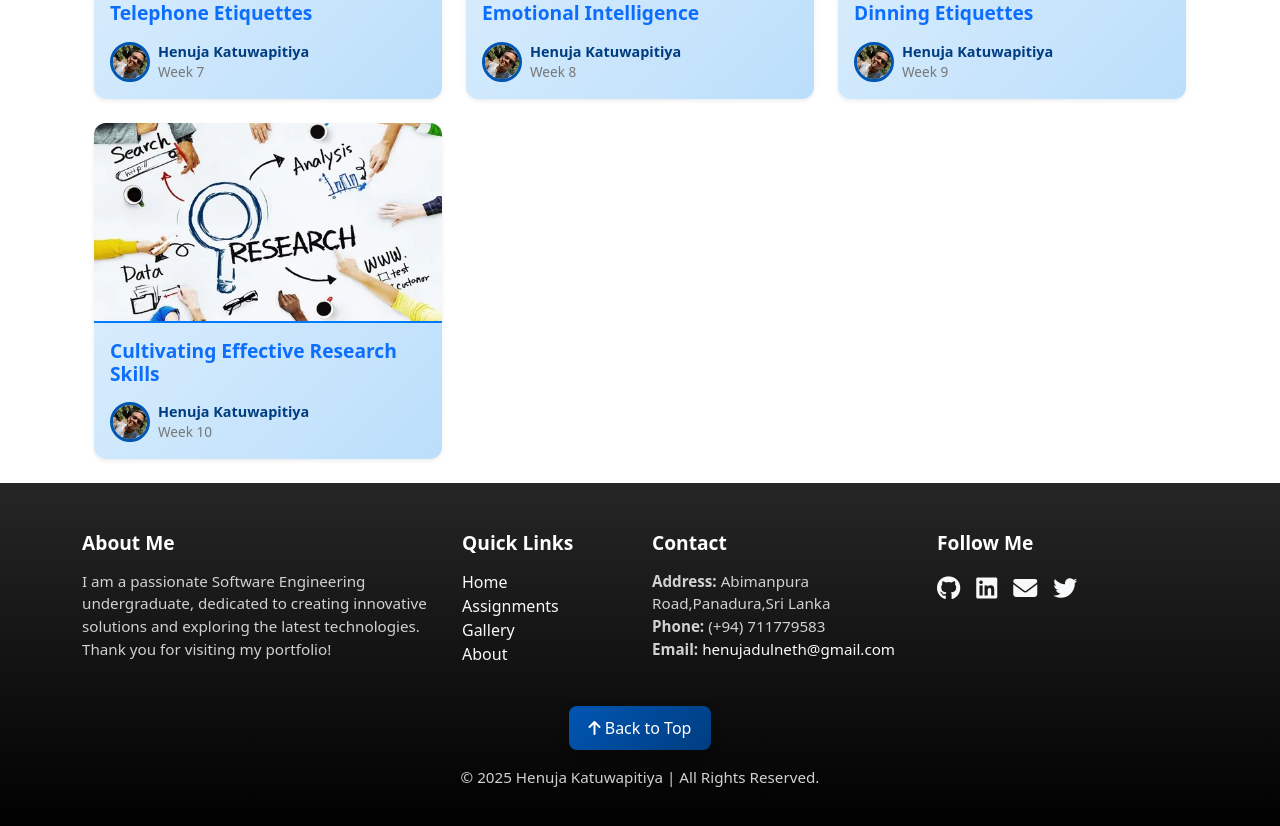
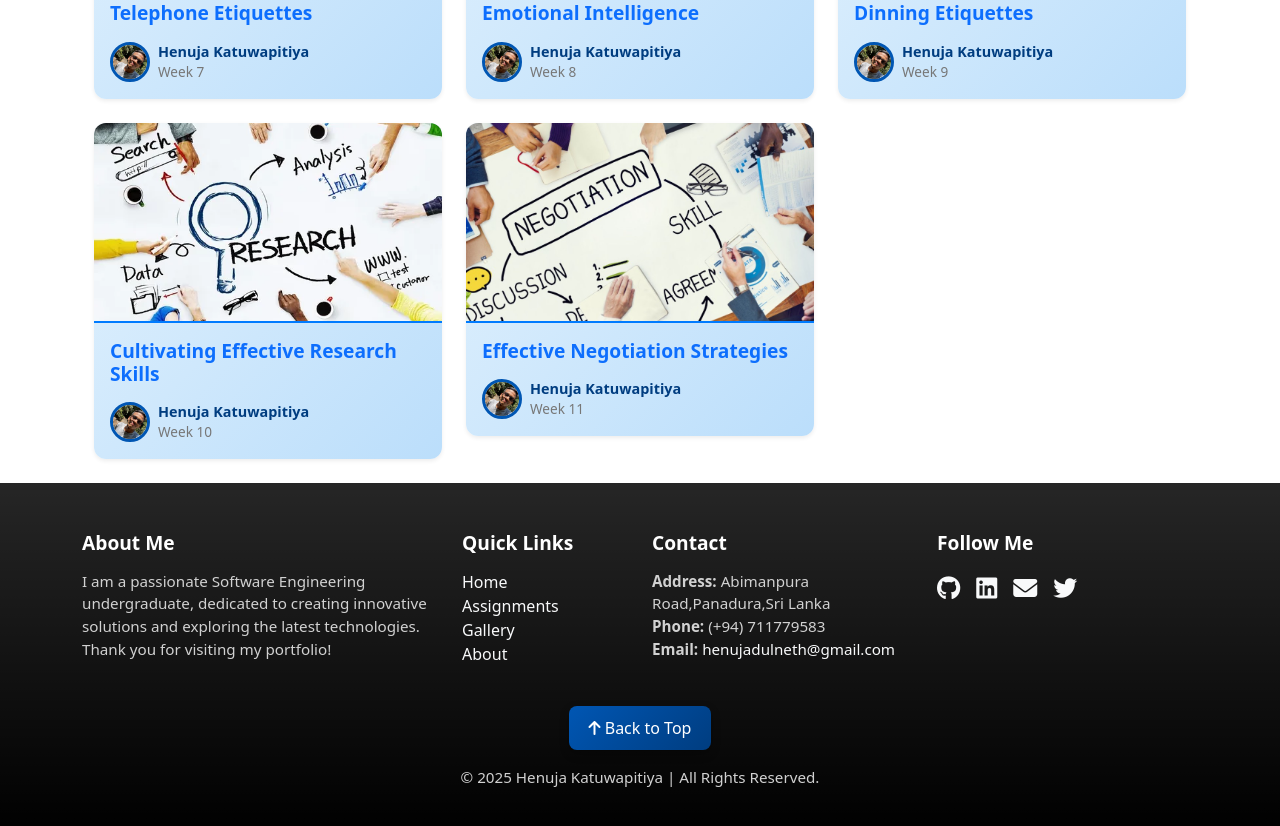
Before and after one commit to Henuja490/PS_portfolio, a React (Create React App) app: page /PS_portfolio/assignment in a window 1280 px wide. Shown: the part 1440-2266 px from the top of the page. Built offline with nearby package versions, Linux system fonts and the light colour scheme.

Commit message:
Chapter 11

```diff
--- a/src/components/Assignment.tsx
+++ b/src/components/Assignment.tsx
@@ -15,6 +15,7 @@ import Week7 from './assets/9.webp';
 import Week8 from './assets/week8.jpg';
 import Week9 from './assets/holiday_meal_142589503.webp';
 import Week10 from './assets/1709901302504 (1).png';
+import Week11 from './assets/Week11.jpeg';
 type BlogPost = {
   id: number;
   title: string;
@@ -101,6 +102,13 @@ const blogPosts: BlogPost[] = [
       date: 'Week 10',
       image: Week10, // New blog image
       authorImage: authorImage,
+    },{
+      id: 11,
+      title: 'Effective Negotiation Strategies',
+      author: 'Henuja Katuwapitiya',
+      date: 'Week 11',
+      image: Week11, // New blog image
+      authorImage: authorImage,
     }
 
 ];
--- a/src/components/BlogDetails.tsx
+++ b/src/components/BlogDetails.tsx
@@ -22,6 +22,7 @@ import image8 from './assets/work.jpg';
 import image9 from './assets/work2.jpg';
 import din2 from './assets/din2.jpg';
 import din3 from './assets/din3.jpg';
+import negotiationImage from './assets/nego.jpg';
 
 type BlogPost = {
   id: number;
@@ -794,6 +795,88 @@ const blogPosts: BlogPost[] = [
           </div>
         </div>
       </section>`
+  },{
+    id: 11,
+    content: `<section class="container mt-4" data-aos="fade-up">
+        <h1 class="fw-bold text-primary text-center" data-aos="fade-up" data-aos-delay="100">Effective Negotiation Strategies</h1>
+        <p class="text-muted text-center" data-aos="fade-up" data-aos-delay="200">By Mr. Shenal</p><br>
+        <p class="fs-4 text-dark" data-aos="fade-up" data-aos-delay="300">
+          Negotiation is like a friendly game of give-and-take to reach an agreement that works for everyone. This chapter will teach you how to negotiate like a pro!
+        </p>
+        <ul class="list-unstyled text-start d-inline-block fs-5" data-aos="fade-up" data-aos-delay="400">
+          <li><i class="bi bi-check-circle-fill text-success"></i> <b>What is negotiation?</b></li>
+          <li><i class="bi bi-check-circle-fill text-success"></i> <b>How to prepare and set goals</b></li>
+          <li><i class="bi bi-check-circle-fill text-success"></i> <b>Tips to negotiate successfully</b></li>
+        </ul>
+
+        <div class="mt-4">
+          <div class="bg-white p-4 rounded shadow-lg" data-aos="fade-up" data-aos-delay="500">
+            <h4 class="fw-bold text-primary">What is Negotiation?</h4>
+            <p class="fs-5">
+              Negotiation is a conversation where two or more people work together to find a solution that makes everyone happy. It’s about listening, compromising, and solving problems.
+            </p>
+            <div class="row align-items-center mt-3">
+              <div class="col-lg-5">
+                <img src="${negotiationImage}" class="img-fluid rounded shadow-lg" alt="Negotiation Image" data-aos="zoom-in" data-aos-delay="600">
+              </div>
+              <div class="col-lg-7">
+                <p class="fs-5">
+                  This image shows people discussing ideas around a table, working together to reach an agreement.
+                </p>
+              </div>
+            </div>
+          </div><br>
+          <div class="bg-white p-4 rounded shadow-lg" data-aos="fade-up" data-aos-delay="700">
+            <h4 class="fw-bold text-primary">Prepare Thoroughly</h4>
+            <p class="fs-5">
+              Good preparation is the key to winning at negotiation. Here’s how to get ready:
+            </p>
+            <ul class="list-unstyled text-start d-inline-block fs-5">
+              <li><i class="bi bi-check-circle-fill text-success"></i> <b>Do Your Homework:</b> Learn all the facts about the topic.</li>
+              <li><i class="bi bi-check-circle-fill text-success"></i> <b>Know What Everyone Wants:</b> Figure out what’s important to you and the other side.</li>
+              <li><i class="bi bi-check-circle-fill text-success"></i> <b>Respect Cultures:</b> Understand different traditions or ways of talking.</li>
+              <li><i class="bi bi-check-circle-fill text-success"></i> <b>Learn About Money and Books:</b> Know the costs and read up on the topic.</li>
+              <li><i class="bi bi-check-circle-fill text-success"></i> <b>Check the Rules:</b> Make sure you know any laws that apply.</li>
+              <li><i class="bi bi-check-circle-fill text-success"></i> <b>Be Fair:</b> Always negotiate honestly and respectfully.</li>
+            </ul>
+          </div><br>
+          <div class="bg-white p-4 rounded shadow-lg" data-aos="fade-up" data-aos-delay="800">
+            <h4 class="fw-bold text-primary">Set Clear Goals</h4>
+            <p class="fs-5">Having clear goals keeps you focused during negotiation:</p>
+            <ul class="list-unstyled text-start d-inline-block fs-5">
+              <li><i class="bi bi-check-circle-fill text-success"></i> <b>Pick Your Top Goals:</b> Decide what matters most to you.</li>
+              <li><i class="bi bi-check-circle-fill text-success"></i> <b>Use Numbers:</b> Set specific targets, like a price or deadline.</li>
+              <li><i class="bi bi-check-circle-fill text-success"></i> <b>Know When to Walk Away:</b> Decide the point where you’ll stop if the deal isn’t good.</li>
+            </ul>
+          </div><br>
+          <div class="bg-white p-4 rounded shadow-lg" data-aos="fade-up" data-aos-delay="900">
+            <h4 class="fw-bold text-primary">Negotiate Like a Pro</h4>
+            <p class="fs-5">Use these ideas to make your negotiation strong:</p>
+            <ul class="list-unstyled text-start d-inline-block fs-5">
+              <li><i class="bi bi-check-circle-fill text-success"></i> <b>BATNA (Best Backup Plan):</b> Know your next-best option if the talk fails.</li>
+              <li><i class="bi bi-check-circle-fill text-success"></i> <b>ZOPA (Agreement Zone):</b> Find the range where both sides can agree.</li>
+            </ul>
+          </div><br>
+          <div class="bg-white p-4 rounded shadow-lg" data-aos="fade-up" data-aos-delay="1000">
+            <h4 class="fw-bold text-primary">Tips for Successful Negotiation</h4>
+            <p class="fs-5">Try these tricks to become a great negotiator:</p>
+            <ul class="list-unstyled text-start d-inline-block fs-5">
+              <li><i class="bi bi-check-circle-fill text-success"></i> <b>Be Friendly:</b> Build trust with the other person.</li>
+              <li><i class="bi bi-check-circle-fill text-success"></i> <b>Listen Carefully:</b> Really hear what the other side needs.</li>
+              <li><i class="bi bi-check-circle-fill text-success"></i> <b>Stay Cool:</b> Keep calm to think clearly.</li>
+              <li><i class="bi bi-check-circle-fill text-success"></i> <b>Get Creative:</b> Suggest new ideas to solve problems.</li>
+              <li><i class="bi bi-check-circle-fill text-success"></i> <b>Use Silence:</b> Pause to let the other person talk or think.</li>
+              <li><i class="bi bi-check-circle-fill text-success"></i> <b>Go Step by Step:</b> Break the talk into small parts to make progress.</li>
+              <li><i class="bi bi-check-circle-fill text-success"></i> <b>Watch Body Language:</b> Notice their tone or gestures to understand their feelings.</li>
+            </ul>
+            <p class="fs-5 mt-3">
+              These negotiation skills will help you work with others and get great results in school or life!
+            </p>
+          </div><br>
+
+
+        </div>
+      </section>`
   }
 ];
 
--- a/src/declarations.d.ts
+++ b/src/declarations.d.ts
@@ -4,6 +4,10 @@ declare module '*.png' {
   }
 
   declare module '*.jpg' {
+    const value: string;
+    export default value;
+  }
+  declare module '*.jpeg' {
     const value: string;
     export default value;
   }
```
Also changed, not shown: src/components/assets/Week11.jpeg (added), src/components/assets/nego.jpg (added).
